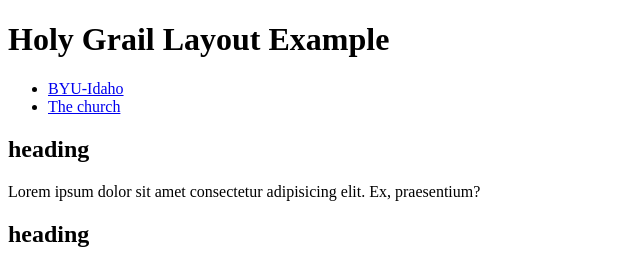
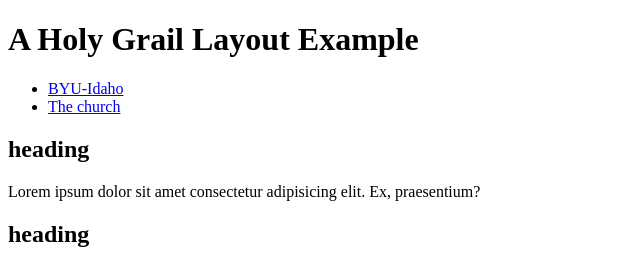
Before and after one commit to Elekwaeden/wdd130, a plain HTML site: page week02/holygrail.html in a window 1280 px wide. Shown: the top 265 px of the page, without its empty margins (0-640 px from the left). Drawn offline with Linux system fonts and the light colour scheme.

Commit message:
added ajustments to the holy grail layout

```diff
--- a/week02/holygrail.html
+++ b/week02/holygrail.html
@@ -1,6 +1,6 @@
 <!DOCTYPE html>
-<html lang="en-US">
-<head>
+  <html lang="en-US">
+   <head>
     <meta charset="UTF-8">
     <meta name="viewport" content="width=device-width, initial-scale=1.0">
     <title>Eden Chijioke Elekwa | Holy Grail layout Example</title>
@@ -9,12 +9,12 @@
 </head>
 <body>
 
-</body>
+  <body>
 </html>
 
     <body>
-    <header>
-        <h1>Holy Grail Layout Example</h1>
+      <header>
+        <h1>A Holy Grail Layout Example</h1>
         </header>
         <nav>
            <ul>
@@ -38,4 +38,4 @@
             <footer>
              🌵 Eden Chijioke Elekwa
             </footer>
-            </body>
+        </body>
```
